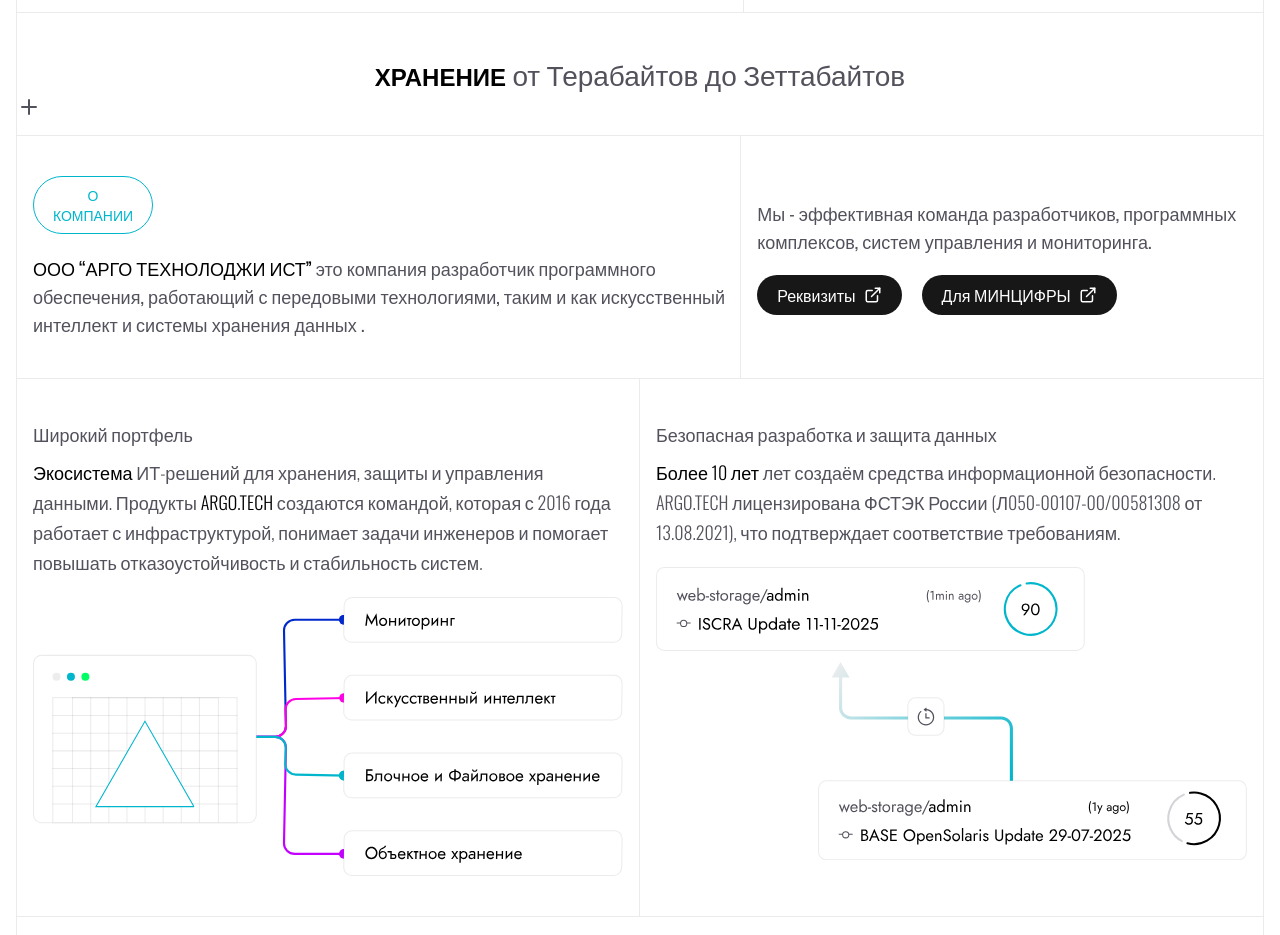
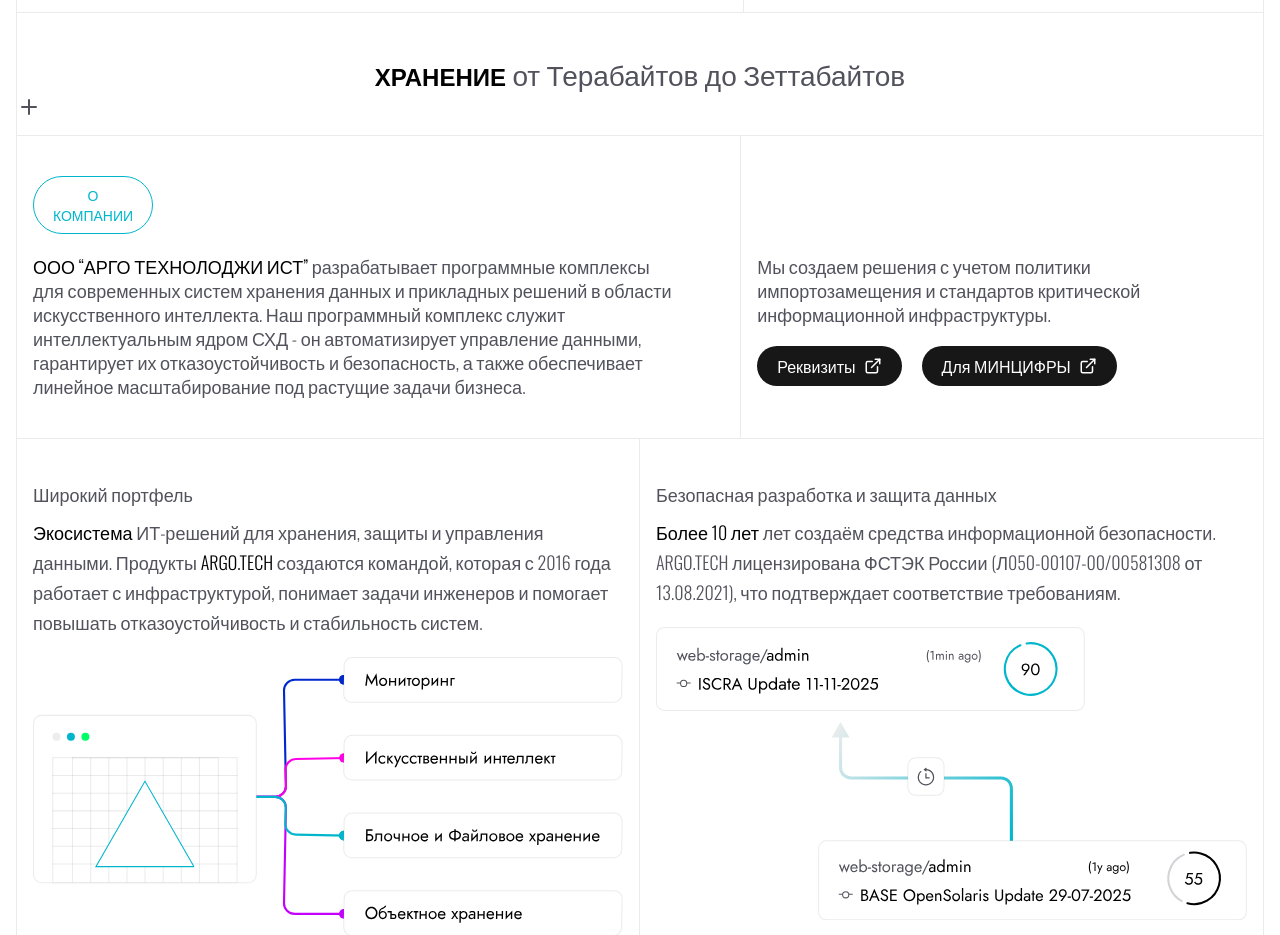
Before and after one commit to Slawone/argo-web, a Next.js app: page / in a window 1280 px wide. Shown: the part 1020-1955 px from the top of the page. Built offline with nearby package versions, Linux system fonts and the light colour scheme.

Commit message:
Fixed module

```diff
--- a/src/sections/AboutSection.jsx
+++ b/src/sections/AboutSection.jsx
@@ -15,7 +15,7 @@ export const AboutSection = () => {
       initial="hidden"
       whileInView="visible"
       viewport={{ once: true }}
-      className="section-border text-color px-4 grid md:grid-cols-[7fr_5fr] items-center"
+      className="section-border text-color font-sans px-4 grid md:grid-cols-[7fr_5fr] items-start"
     >
       <div className="py-5 md:py-10 md:border-r md:border-r-black/8 md:dark:border-r-white/14">
         <div className="w-25 md:w-30 text-center text-[12px] md:text-sm text-[#00B6CC] border rounded-full px-4 py-2 uppercase mb-5">
@@ -23,21 +23,27 @@ export const AboutSection = () => {
         </div>
         <motion.p
           variants={textVariants}
-          className="wrap-balance text-sm md:text-base lg:text-lg"
+          className="wrap-balance text-sm md:text-base lg:text-lg font-light leading-6 max-w-162.5"
         >
-          <span className="title-color">ООО “АРГО ТЕХНОЛОДЖИ ИСТ”</span> это
-          компания разработчик программного обеспечения, работающий с передовыми
-          технологиями, таким и как искусственный интеллект и системы хранения
-          данных .
+          <span className="title-color">ООО “АРГО ТЕХНОЛОДЖИ ИСТ”</span>{" "}
+          разрабатывает программные комплексы для современных систем хранения
+          данных и прикладных решений в области искусственного интеллекта. Наш
+          программный комплекс служит интеллектуальным ядром СХД - он
+          автоматизирует управление данными, гарантирует их отказоустойчивость и
+          безопасность, а также обеспечивает линейное масштабирование под
+          растущие задачи бизнеса.
         </motion.p>
       </div>
       <div className="py-5 md:py-10 md:pl-4">
+        <div className="w-25 md:w-30 text-center text-[12px] md:text-sm text-[#00B6CC] border rounded-full px-4 py-2 uppercase mb-5 hidden md:block invisible">
+          О Компании
+        </div>
         <motion.p
           variants={textVariants}
-          className="mb-5 text-sm md:text-base lg:text-lg"
+          className="mb-5 text-sm md:text-base lg:text-lg font-light leading-6"
         >
-          Мы - эффективная команда разработчиков, программных комплексов, систем
-          управления и мониторинга.
+          Мы создаем решения с учетом политики импортозамещения и стандартов
+          критической информационной инфраструктуры.
         </motion.p>
         <motion.div variants={itemVariants} className="flex items-center gap-5">
           <a
```
